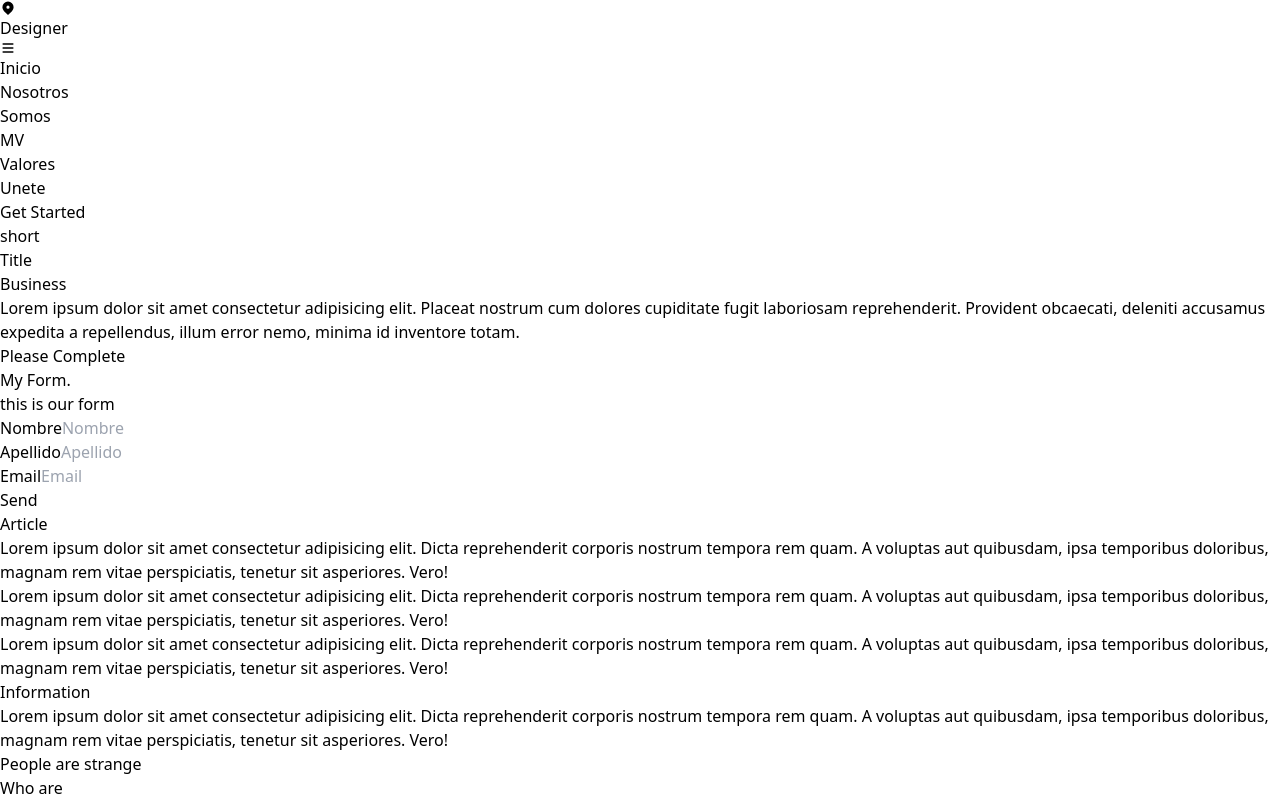
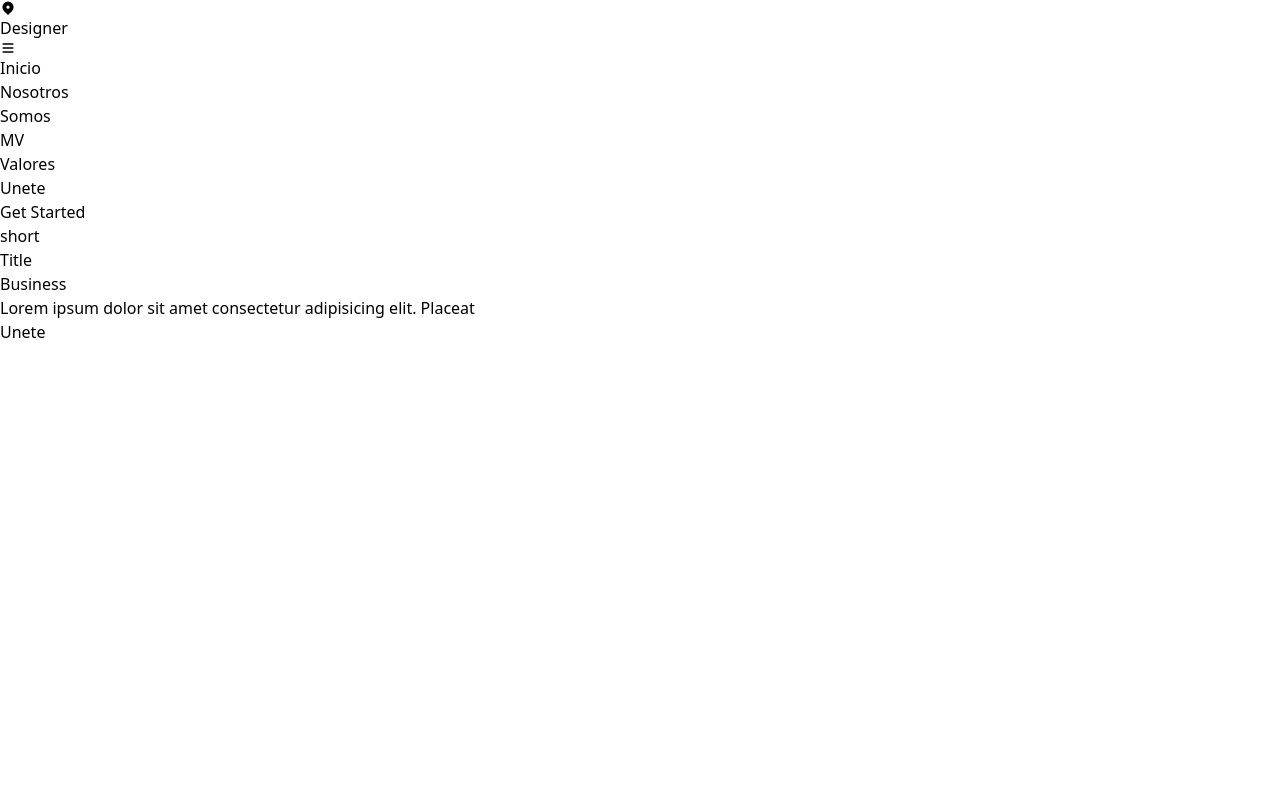
Before and after one commit to simon0820s/ReactTransport, a React (Vite) app: page / in a window 1280 px wide. Shown: the top 799 px of the page. Built offline with nearby package versions, Linux system fonts and the light colour scheme.

Commit message:
init created

```diff
--- a/src/components/Form.jsx
+++ b/src/components/Form.jsx
@@ -1,38 +1,40 @@
 const Form = () => {
   return (
-    <div className="flex-1 flex justify-center h-auto">
-      <div className="p-6 flex flex-col items-start gap-4 bg-[#0D1926]">
-        <h2 className="text-[#10E698] text-3xl font-bold">Please Complete</h2>
-        <h2 className="text-[#10E698] text-3xl font-bold mt-2">My Form.</h2>
-        <p className="text-[#CFD1D4] font-light">this is our form</p>
+    <div className="flex-1 flex justify-center">
+      <div className="w-36 h-1/2 p-6 flex flex-col items-start bg-[#0D1926] rounded-lg gap-1">
+        <div>
+          <h2 className="text-[#10E698] text-md font-bold">Please Complete</h2>
+          <h2 className="text-[#10E698] text-md font-bold">My Form.</h2>
+        </div>
+        <p className="text-[#CFD1D4] text-xs">this is our form</p>
 
-        <div className="flex gap-4">
         <div className="flex flex-col">
           <span className="text-[#10E698]">Nombre</span>
           <input
-              className="w-40 h-8 font-light text-gray-500 mt-1 focus:outline-none px-1"
+            className="w-full text-gray-500 focus:outline-none px-1"
             placeholder="Nombre"
           ></input>
         </div>
+
         <div className="flex flex-col">
           <span className="text-[#10E698]">Apellido</span>
           <input
-              className="w-40 h-8 font-light text-gray-500 mt-1 focus:outline-none px-1"
+            className="w-full font-light text-gray-500 focus:outline-none px-1"
             placeholder="Apellido"
           ></input>
-          </div>
         </div>
 
         <div className="flex flex-col">
           <span className="text-[#10E698]">Email</span>
           <input
-            className="w-[21rem] h-8 font-light text-gray-500 mt-1 focus:outline-none px-1"
+            className="w-full font-light text-gray-500 focus:outline-none px-1"
             placeholder="Email"
           ></input>
         </div>
 
-        <button className="bg-[#10e698] w-[21rem] mt-4 py-3 hover:bg-[#10e69870] hover:text-neutral-100 transition-all ease-in-out duration-300 font-bold text-lg">Send</button>
-
+        <button className="w-full py-1 mt-4 rounded-sm font-medium bg-[#10e698] hover:bg-[#10e69870] hover:text-neutral-100 transition-all ease-in-out duration-300">
+          Send
+        </button>
       </div>
     </div>
   );
--- a/src/pages/Home.jsx
+++ b/src/pages/Home.jsx
@@ -11,11 +11,6 @@ const Home = () => {
     <div className="w-screen bg-gradient-to-r from-indigo-500 ...">
       <Nav />
       <Inicio />
-      <Nosotros />
-      <QuienesSomos />
-      <MisionVision />
-      <Valores />
-      <TrabajaConNosotros />
     </div>
   );
 };
--- a/src/pages/Inicio.jsx
+++ b/src/pages/Inicio.jsx
@@ -5,22 +5,21 @@ export default function Inicio() {
   return (
     <section
       id="inicio"
-      className="flex items-center h-screen bg-purple-500 bg-opacity-20"
+      className="flex flex-col items-center h-screen bg-purple-500 bg-opacity-20"
     >
       <article className="flex-1 flex items-center justify-center flex-col w-20 ml-4">
-        <div className="px-4 max-w-lg">
-          <p className="text-[#10E698] text-lg font-serif">short</p>
-          <h1 className="font-bold text-5xl text-white">Title</h1>
-          <h1 className="font-bold text-5xl text-white">Business</h1>
-          <p className="text-white mt-4">
+        <div className="px-1 max-w-lg">
+          <p className="text-[#10E698] text-lg font-md ml-1">short</p>
+          <h1 className="font-bold text-7xl text-white">Title</h1>
+          <h1 className="font-bold text-7xl text-white">Business</h1>
+          <p className="text-white mt-4 ml-1 text-sm">
             Lorem ipsum dolor sit amet consectetur adipisicing elit. Placeat
-            nostrum cum dolores cupiditate fugit laboriosam reprehenderit.
-            Provident obcaecati, deleniti accusamus expedita a repellendus,
-            illum error nemo, minima id inventore totam.
           </p>
+          <button className="flex-1 w-1/2 h-8 py-1 mt-4 rounded-sm font-medium bg-[#10e698] hover:bg-[#10e69870] hover:text-neutral-100 transition-all ease-in-out duration-300">
+            Unete
+          </button>
         </div>
       </article>
-      <Form />
     </section>
   );
 }
```
Lines whose indentation alone changed are shown as unchanged.
